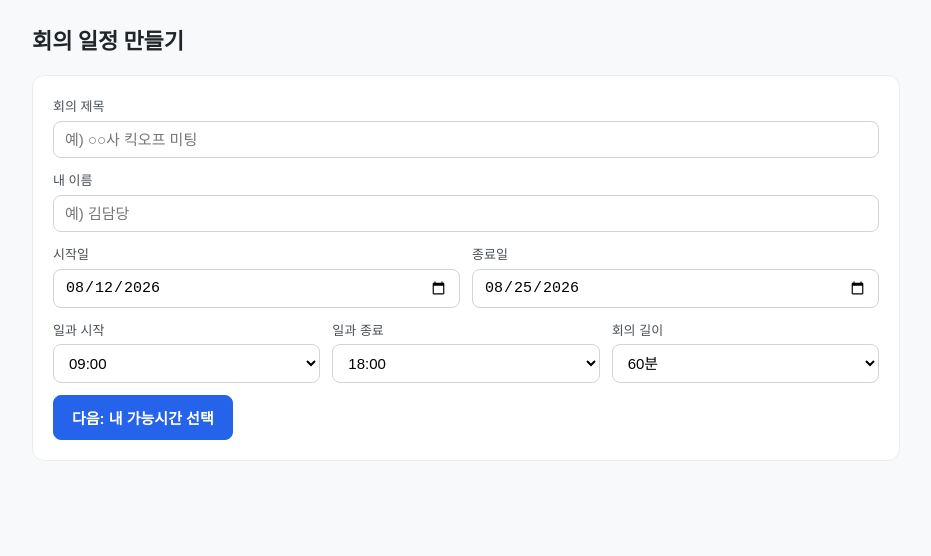
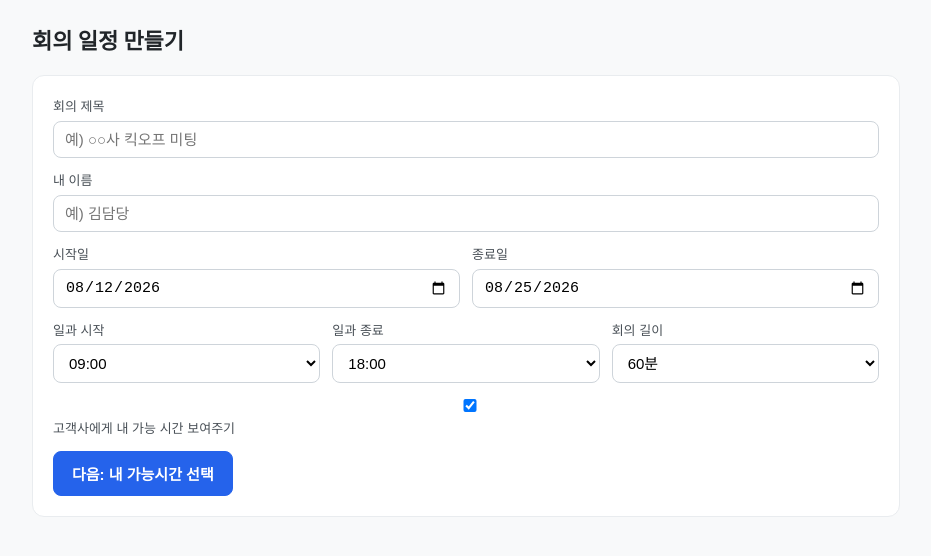
Before and after one commit to todayplus/Scheduling-app, a plain HTML site: page index.html in a window 1280 px wide. Shown: the whole page, without its empty margins (174-1105 px from the left). Drawn offline with nearby package versions, Linux system fonts and the light colour scheme.

Commit message:
Update index.html

```diff
--- a/index.html
+++ b/index.html
@@ -33,6 +33,10 @@
         </select>
       </label>
     </div>
+        <label class="check">
+      <input type="checkbox" id="showAvail" checked>
+      고객사에게 내 가능 시간 보여주기
+    </label>
     <button id="next" class="primary">다음: 내 가능시간 선택</button>
   </section>
 
```
